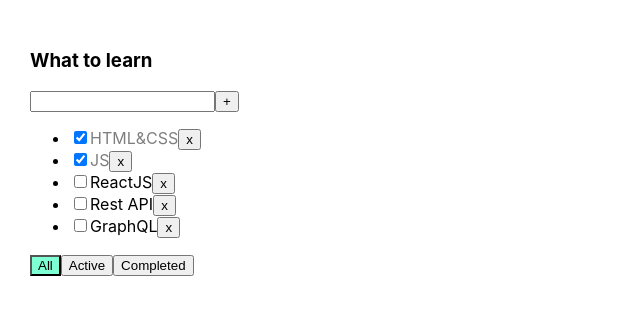
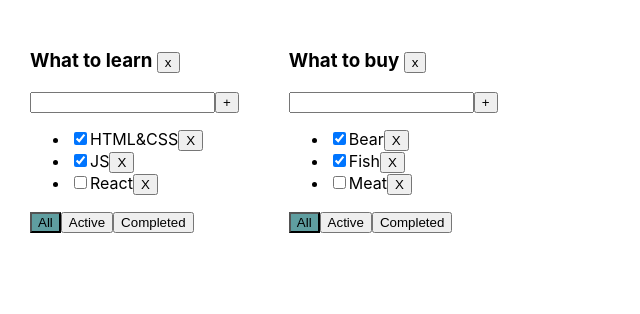
Before and after one commit to AndreySavchenkov/ToDoMain, a React (Create React App) app: page / in a window 1280 px wide. Shown: the top 314 px of the page, without its empty margins (0-640 px from the left). Built offline with nearby package versions, Linux system fonts and the light colour scheme.

Commit message:
added two todoList

```diff
--- a/src/App.css
+++ b/src/App.css
@@ -6,3 +6,9 @@
 .App > div {
   margin-right: 50px;
 }
+.active-filter {
+  background-color: cadetblue;
+}
+.error {
+  border: 2px solid red;
+}
--- a/src/App.tsx
+++ b/src/App.tsx
@@ -1,72 +1,106 @@
 import React, {useState} from 'react';
 import './App.css';
-import {Todolist} from './Todolist';
-import {v1} from 'uuid';
-import styles from './App.module.css'
+import TodoList, {TaskType} from "./TodoList";
+import {v1} from "uuid";
 
-export type FilterValuesType = "all" | "active" | "completed";
+export type FilterValuesType = "all" | "active" | "completed"
+
+type TodoListType = {
+    id: string
+    title: string
+    filter: FilterValuesType
+}
+
+type TasksStateType = {
+    [key: string]: Array<TaskType>
+}
 
 function App() {
+//new BLL;
+    const todoListID_1 = v1();
+    const todoListID_2 = v1();
 
-    let [tasks, setTasks] = useState([
+    const [todoLists, setTodoLists] = useState<Array<TodoListType>>([
+        {id: todoListID_1, title: 'What to learn', filter: 'all'},
+        {id: todoListID_2, title: 'What to buy', filter: 'all'},
+    ])
+
+    const [tasks, setTasks] = useState<TasksStateType>({
+        [todoListID_1]: [
             {id: v1(), title: "HTML&CSS", isDone: true},
             {id: v1(), title: "JS", isDone: true},
-        {id: v1(), title: "ReactJS", isDone: false},
-        {id: v1(), title: "Rest API", isDone: false},
-        {id: v1(), title: "GraphQL", isDone: false},
-    ]);
+            {id: v1(), title: "React", isDone: false},
+        ],
+        [todoListID_2]: [
+            {id: v1(), title: "Bear", isDone: true},
+            {id: v1(), title: "Fish", isDone: true},
+            {id: v1(), title: "Meat", isDone: false},
+        ],
+    })
 
+    //BLL:
 
-    function removeTask(id: string) {
-        let filteredTasks = tasks.filter(t => t.id != id);
-        setTasks(filteredTasks);
+    const removeTask = (taskID: string, todoListID: string) => {
+        tasks[todoListID] = tasks[todoListID].filter(t => t.id !== taskID)
+        setTasks({...tasks}) // new array for render
     }
 
-    function addTask(title: string) {
-        if(title.trim()!==''){
-            let task = {id: v1(), title: title.trim(), isDone: false};
-            let newTasks = [task, ...tasks];
-            setTasks(newTasks);
+    const addTask = (title: string, todoListID: string) => {
+        const newTask: TaskType = {
+            id: v1(),
+            title,
+            isDone: false
+        }
+        tasks[todoListID] = [newTask, ...tasks[todoListID]]
+        setTasks({...tasks})
     }
 
+    const changeTaskStatus = (taskID: string, isDone: boolean, todoListID: string) => {
+        tasks[todoListID] = tasks[todoListID].map(t => t.id === taskID ? {...t, isDone} : t)
+        setTasks({...tasks})
     }
 
-    let [filter, setFilter] = useState<FilterValuesType>("all");
-
-    let tasksForTodolist = tasks;
-
-    if (filter === "active") {
-        tasksForTodolist = tasks.filter(t => t.isDone === false);
-    }
-    if (filter === "completed") {
-        tasksForTodolist = tasks.filter(t => t.isDone === true);
+    const changeFilter = (filter: FilterValuesType, todoLisId: string) => {
+        setTodoLists(todoLists.map(tl => tl.id === todoLisId ? {...tl, filter} : tl))
     }
 
-    function changeFilter(value: FilterValuesType) {
-        setFilter(value);
+    const removeTodolist = (todoListID: string) => {
+        setTodoLists(todoLists.filter(tl => tl.id !== todoListID))
+        const copyTasks = {...tasks}
+        delete copyTasks[todoListID]
+        setTasks(copyTasks)
     }
 
-    const changeCheckBox = (myEvent: boolean, Newid: string) => {
-        // let currentTask=tasks.find(ft=>ft.id);
-        // if(currentTask){
-        //     currentTask.isDone=myEvent
-        //     setTasks([...tasks])
-        // }
-        setTasks(tasks.map(mID => mID.id === Newid ? {...mID, isDone: myEvent} : mID))
+    const todoListsComponents = todoLists.map(tl => {
+
+        let tasksForTodoList = tasks[tl.id]
+        if (tl.filter === "active") {
+            tasksForTodoList = tasks[tl.id].filter(t => !t.isDone)
+        }
+        if (tl.filter === "completed") {
+            tasksForTodoList = tasks[tl.id].filter(t => t.isDone)
         }
 
         return (
-        <div className="App">
-            <Todolist title="What to learn"
-                      tasks={tasksForTodolist}
+            <TodoList
+                key={tl.id}
+                id={tl.id}
+                filter={tl.filter}
+                title={tl.title}
+                tasks={tasksForTodoList}
                 removeTask={removeTask}
                 changeFilter={changeFilter}
+                changeTaskStatus={changeTaskStatus}
                 addTask={addTask}
-                      changeCheckBox={changeCheckBox}
-                      filter={filter}
+                removeTodoList={removeTodolist}
+            />
+        )
+    })
 
-            />
-
+    // GUI (CRUD):
+    return (
+        <div className="App">
+            {todoListsComponents}
         </div>
     );
 }
--- a/src/Todolist.tsx
+++ b/src/Todolist.tsx
@@ -1,84 +1,110 @@
-import React, {ChangeEvent, KeyboardEvent, useState} from 'react';
-import {FilterValuesType} from './App';
-import  styles from './App.module.css'
+import React, {ChangeEvent, KeyboardEvent, useState} from "react";
+import {FilterValuesType} from "./App";
 
-type TaskType = {
+type TodoListPropsType = {
+    id: string
+    title: string
+    filter: FilterValuesType
+    tasks: Array<TaskType>
+    removeTask: (taskID: string, todoListID: string) => void
+    changeFilter: (filter: FilterValuesType, todoListID: string) => void
+    changeTaskStatus: (taskID: string, isDone: boolean, todoListID: string) => void
+    addTask: (title: string, todoListID: string) => void
+    removeTodoList: (todoListID: string) => void
+}
+
+export type TaskType = {
     id: string
     title: string
     isDone: boolean
 }
 
-type PropsType = {
-    title: string
-    tasks: Array<TaskType>
-    removeTask: (taskId: string) => void
-    changeFilter: (value: FilterValuesType) => void
-    addTask: (title: string) => void
-    changeCheckBox: (myEvent: boolean, Newid: string) => void
-    filter: FilterValuesType
+function  TodoList(props: TodoListPropsType) {
+    const [title, setTitle] = useState<string>("")
+    const [error, setError] = useState<boolean>(false)
+
+    const getTaskJSXElement = (t: TaskType) => {
+        const removeTask = () => props.removeTask(t.id, props.id)
+        const changeTaskStatus = (e: ChangeEvent<HTMLInputElement>) =>
+            props.changeTaskStatus(t.id, e.currentTarget.checked, props.id)
+        return (
+            <li key={t.id}>
+                <input
+                    type="checkbox"
+                    checked={t.isDone}
+                    onChange={changeTaskStatus}
+                />
+                <span>{t.title}</span>
+                <button onClick={removeTask}>X</button>
+            </li>
+        )
+    }
+    const tasksJSXElements = props.tasks.map(getTaskJSXElement)
+
+    const addTask = () => {
+        const trimmedTitle = title.trim()
+        if (trimmedTitle){
+            props.addTask(trimmedTitle, props.id)
+        } else {
+            setError(true)
+        }
+        setTitle("")
+    }
+    const changeTitle = (event: ChangeEvent<HTMLInputElement>) => {
+        setError(false)
+        setTitle(event.currentTarget.value)
+    }
+    const onKeyPressAddTask = (event: KeyboardEvent<HTMLInputElement>) => {
+        if(event.key === "Enter"){
+            addTask()
+        }
+    }
+    const setAllFilterValue = () => props.changeFilter("all", props.id)
+    const setActiveFilterValue = () => props.changeFilter("active", props.id)
+    const setCompletedFilterValue = () => props.changeFilter("completed", props.id)
+    const removeTodoList = () => props.removeTodoList(props.id)
+
+    const allBtnClass = props.filter === "all" ? "active-filter" : ""
+    const activeBtnClass = props.filter === "active" ? "active-filter" : ""
+    const completedBtnClass = props.filter === "completed" ? "active-filter" : ""
+    const userMsg = error ? <div style={{color: "red"}}>Title is required!</div> : null
+
+    // JSX
+    return (
+        <div>
+            <h3>{props.title} <button onClick={removeTodoList}>x</button> </h3>
+            <div>
+                <input
+                    className={error ? "error" : ""}
+                    value={title}
+                    onChange={changeTitle}
+                    onKeyPress={onKeyPressAddTask}
+                />
+                <button onClick={addTask}>+</button>
+                {userMsg}
+            </div>
+            <ul>
+                {tasksJSXElements}
+            </ul>
+            <div>
+                <button
+                    className={allBtnClass}
+                    onClick={setAllFilterValue}
+                >All
+                </button>
+                <button
+                    className={activeBtnClass}
+                    onClick={setActiveFilterValue}
+                >Active
+                </button>
+                <button
+                    className={completedBtnClass}
+                    onClick={setCompletedFilterValue}
+                >Completed
+                </button>
+            </div>
+        </div>
+    )
 }
 
-export function Todolist(props: PropsType) {
-
-    let [title, setTitle] = useState("");
-    let [error,setError] = useState(false);
-
-    const addTask = () => {
-        props.addTask(title);
-        setTitle("");
-        setError(true);
-    }
-
-    const onChangeHandler = (e: ChangeEvent<HTMLInputElement>) => {
-        setError(false);
-        setTitle(e.currentTarget.value);
-    }
-
-    const onKeyPressHandler = (e: KeyboardEvent<HTMLInputElement>) => {
-        if (e.charCode === 13) {
-            setError(true);
-            addTask();
-        }
-    }
-
-    const onAllClickHandler = () => props.changeFilter("all");
-    const onActiveClickHandler = () => props.changeFilter("active");
-    const onCompletedClickHandler = () => props.changeFilter("completed");
-
-    const onChangeHandlerCheckBox = (event: ChangeEvent<HTMLInputElement>, tID: string) => {
-        props.changeCheckBox(event.currentTarget.checked, tID)
-    }
-
-
-    return <div>
-        <h3>{props.title}</h3>
-        <div>
-            <input className={error ? styles.error : ''} value={title}
-                   onChange={onChangeHandler}
-                   onKeyPress={onKeyPressHandler}
-            />
-            <button onClick={addTask}>+</button>
-            {error && <div className={styles.errorMessage}>Title is required</div>}
-        </div>
-        <ul>
-            {
-                props.tasks.map(t => {
-
-                    const onClickHandler = () => props.removeTask(t.id)
-
-
-                    return <li  key={t.id}>
-                        <input type="checkbox" checked={t.isDone} onChange={(event)=>{onChangeHandlerCheckBox(event,t.id)}}/>
-                        <span className={t.isDone ? styles.isDone : ''}>{t.title}</span>
-                        <button onClick={onClickHandler}>x</button>
-                    </li>
-                })
-            }
-        </ul>
-        <div>
-            <button className={props.filter==='all' ? styles.activeFilter : ''} onClick={onAllClickHandler}>All</button>
-            <button className={props.filter==='active' ? styles.activeFilter : ''} onClick={onActiveClickHandler}>Active</button>
-            <button className={props.filter==='completed' ? styles.activeFilter : ''} onClick={onCompletedClickHandler}>Completed</button>
-        </div>
-    </div>
-}
+export default TodoList;
```
Lines whose indentation alone changed are shown as unchanged.
